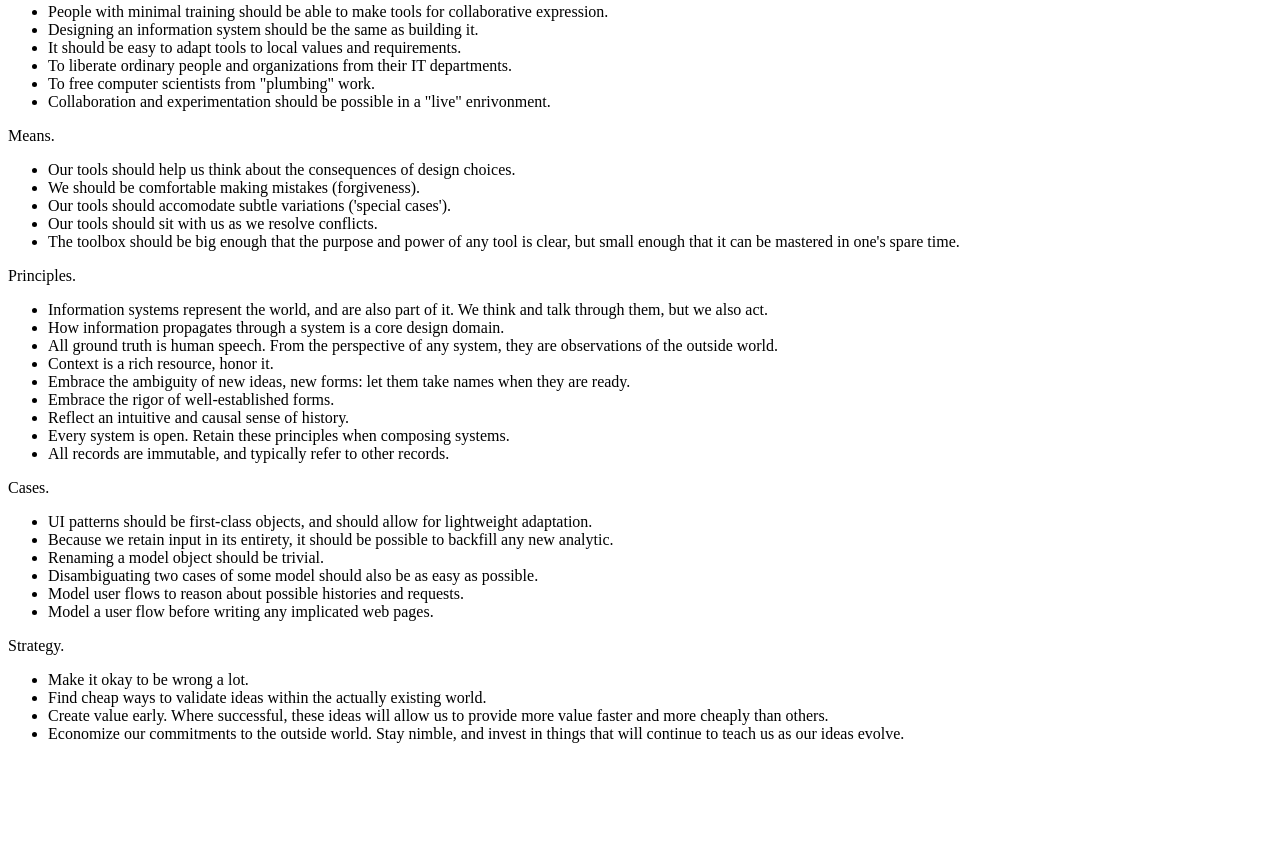
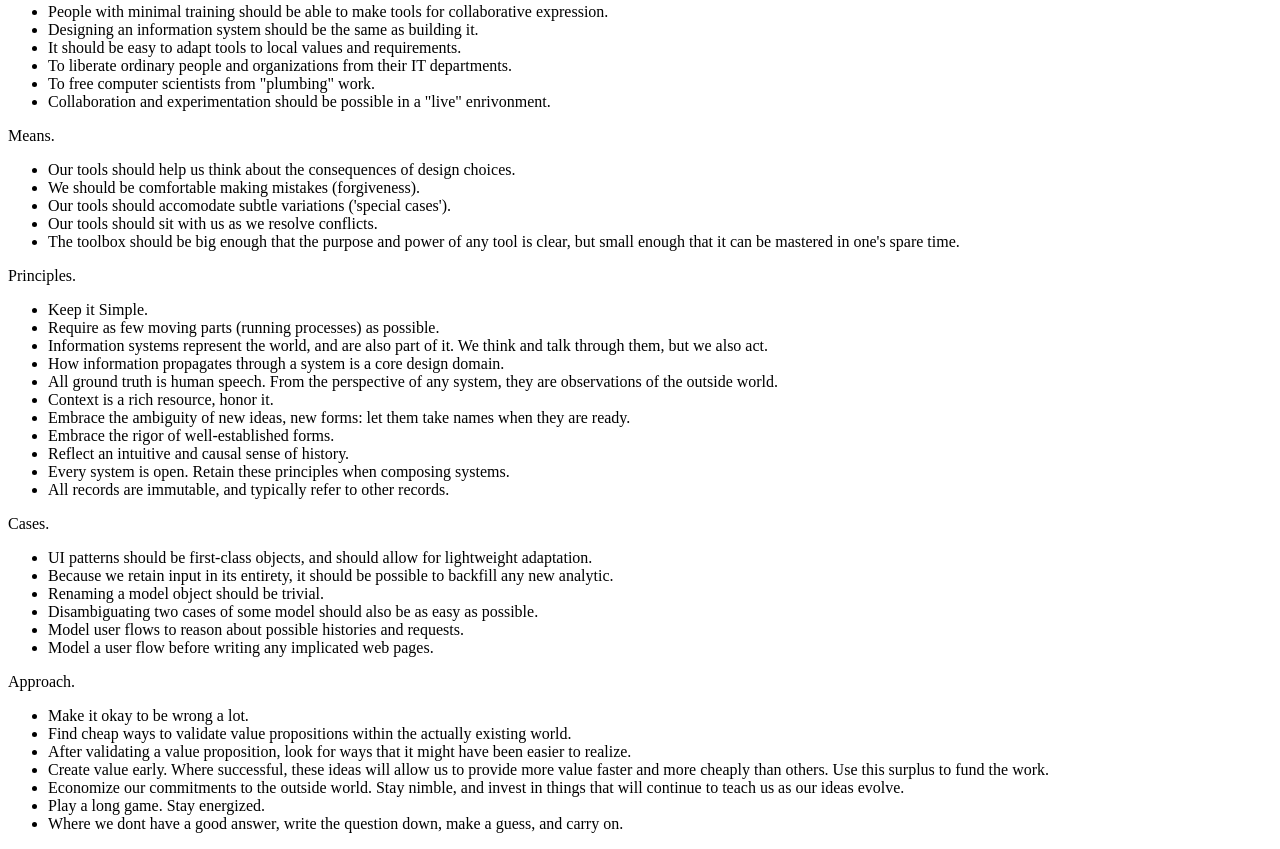
Before and after one commit to rainhead/rainhead.github.io, a plain HTML site: page index.html in a window 1280 px wide. Shown: the part 265-1114 px from the top of the page. Before the commit the page ends 1024 px from the top, so only its background shows below. Drawn offline with Linux system fonts and the light colour scheme.

Commit message:
Moving parts

```diff
--- a/index.html
+++ b/index.html
@@ -40,6 +40,8 @@
 
   Principles.
   <ul>
+    <li>Keep it Simple.</li>
+    <li>Require as few moving parts (running processes) as possible.</li>
     <li>Information systems represent the world, and are also part of it. We think and talk through them, but we also act.</li>
     <li>How information propagates through a system is a core design domain.</li>
     <li>All ground truth is human speech. From the perspective of any system, they are observations of the outside world.</li>
@@ -61,12 +63,15 @@
     <li>Model a user flow before writing any implicated web pages.</li>
   </ul>
 
-  Strategy.
+  Approach.
   <ul>
     <li>Make it okay to be wrong a lot.</li>
-    <li>Find cheap ways to validate ideas within the actually existing world.</li>
-    <li>Create value early. Where successful, these ideas will allow us to provide more value faster and more cheaply than others.</li>
+    <li>Find cheap ways to validate value propositions within the actually existing world.</li>
+    <li>After validating a value proposition, look for ways that it might have been easier to realize.</li>
+    <li>Create value early. Where successful, these ideas will allow us to provide more value faster and more cheaply than others. Use this surplus to fund the work.</li>
     <li>Economize our commitments to the outside world. Stay nimble, and invest in things that will continue to teach us as our ideas evolve.</li>
+    <li>Play a long game. Stay energized.</li>
+    <li>Where we dont have a good answer, write the question down, make a guess, and carry on.</li>
   </ul>
 </body>
 </html>
```
